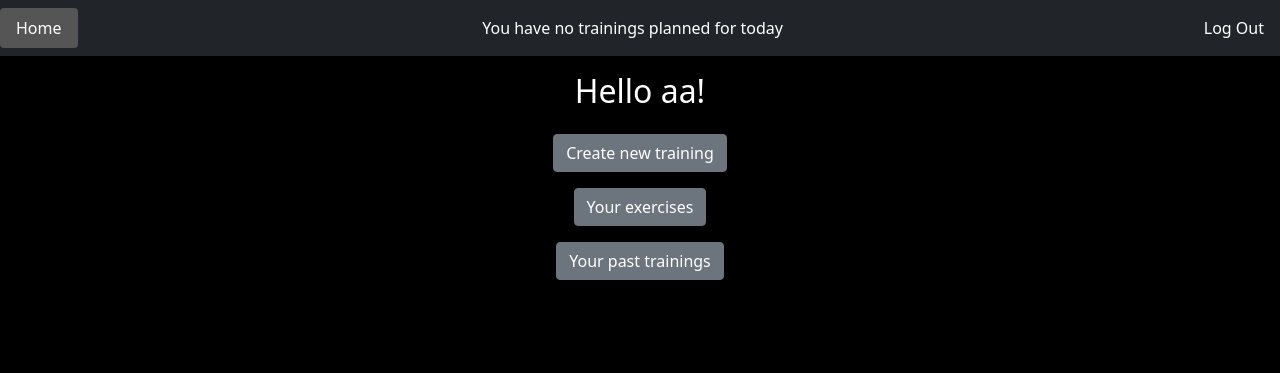
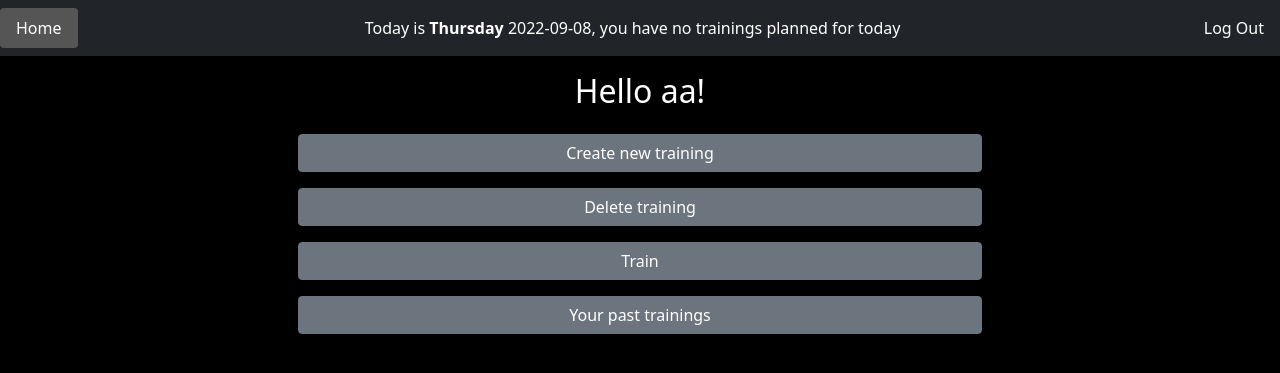
Before and after one commit to tycjan-k/FinalProject, a Flask app: page / in a window 1280 px wide. Shown: the top 373 px of the page. Run offline with Flask 2, Linux system fonts and the light colour scheme; a user stored in the database is signed in; tables that the repository leaves empty hold one stand-in row (values such as "Sample post"); some libraries are stand-ins or nearby versions.

Commit message:
Added delete training option

```diff
--- a/app.py
+++ b/app.py
@@ -148,9 +148,10 @@ def userhome():
 
     #Your trainings tab
     user_types = db.execute("SELECT DISTINCT type FROM trainings WHERE user_id = ?", user)
+    trainings = db.execute("SELECT * FROM trainings WHERE user_id = ?", user)
 
     return render_template("userhome.html", date=date, day=day, tday=tday,
-    username=session["username"], user_types=user_types)
+    username=session["username"], user_types=user_types, trainings=trainings)
 
 
 @app.route("/train", methods=["GET", "POST"])
@@ -170,6 +171,9 @@ def train():
         x = datetime.datetime.now()
         day = x.strftime("%A")
         tdate = datetime.date.today()
+        note = request.form.get("note")
+
+        #get ID from trainings
         idt = db.execute("SELECT id FROM trainings WHERE type = ? AND name = ?", typ, name)
         idt = idt[0]['id']
 
@@ -182,8 +186,8 @@ def train():
 
 
         #Insert data into table
-        db.execute("INSERT INTO exercises (idt, user_id, type, name, weight, unit, reps, duration, day, tdate, sets) VALUES (?,?,?,?,?,?,?,?,?,?,?)", idt, session["user_id"], typ, name, weight, unit,
-        reps, duration, day, tdate, s)
+        db.execute("INSERT INTO exercises (idt, user_id, type, name, weight, unit, reps, duration, day, tdate, sets, notes) VALUES (?,?,?,?,?,?,?,?,?,?,?,?)", idt, session["user_id"], typ, name, weight, unit,
+        reps, duration, day, tdate, s, note)
         #give feedback to the user
         flash('Set added')
 
@@ -205,20 +209,26 @@ def new():
 
 @app.route("/filtr")
 def filtr():
+    #return table data based of filtered training id
     user = session["user_id"]
     user_table = db.execute("SELECT * FROM exercises WHERE user_id = ? ORDER BY id DESC", user)
     user_trens = db.execute("SELECT DISTINCT idt, type, name, tdate, sets FROM exercises WHERE user_id = ?", user)
     crytid = request.args.get("crytid")
     if crytid == 'all':
         return render_template("all.html", user_table=user_table, user_trens=user_trens, crytid=crytid)
+
+    #if id == type, then return all the exercises of a given type
     for training in user_trens:
         if crytid == training["type"]:
             return render_template("all.html", user_table=user_table, user_trens=user_trens, crytid=crytid)
+
+    #if id is a concrete exercise return just this exercise
     crytid = int(crytid)
     return render_template("filtr.html", user_table=user_table, user_trens=user_trens, crytid=crytid)
 
 @app.route("/filtype")
 def filtype():
+    # return trainings filtered by types
     user = session["user_id"]
     typ = request.args.get("type")
     if typ == 'all':
@@ -227,3 +237,11 @@ def filtype():
     else:
         trainings = db.execute("SELECT * FROM trainings WHERE user_id = ? AND type = ?", user, typ)
     return jsonify(trainings)
+
+@app.route("/delete", methods=["POST"])
+def delete():
+    #deleting the chosen training based on chosen ID
+    idt = request.form.get("del_id")
+    db.execute("DELETE FROM trainings WHERE id = ?", idt)
+    flash('Training Deleted')
+    return redirect("/")
--- a/static/styles.css
+++ b/static/styles.css
@@ -34,6 +34,14 @@ a:hover {
     background-color: #104080;
     color: white;
 }
+.btn-newer {
+    background-color: #6481a7;
+    color: white;
+}
+.btn-newer:hover {
+    background-color: #c43636;
+    color: white;
+}
 .table {
     border: 1px;
     border-color: white;
--- a/templates/all.html
+++ b/templates/all.html
@@ -13,6 +13,7 @@
                         <td>{{ training["weight"] }} {{ training["unit"] }}</td>
                         <td>&times;{{ training["reps"] }}</td>
                         <td>{{ training["duration"] }} sec.</td>
+                        <td>{{ training["notes"] }}</td>
                     </tr>
                     {% if var.update({'first': false}) %}{% endif %}
                 {% else %}
@@ -20,6 +21,7 @@
                         <td>{{ training["weight"] }} {{ training["unit"] }}</td>
                         <td>&times;{{ training["reps"] }}</td>
                         <td>{{ training["duration"] }} sec.</td>
+                        <td>{{ training["notes"] }}</td>
                     </tr>
                 {% endif %}
             {% endif %}
--- a/templates/filtr.html
+++ b/templates/filtr.html
@@ -11,6 +11,7 @@
                     <td>{{ training["weight"] }} {{ training["unit"] }}</td>
                     <td>&times;{{ training["reps"] }}</td>
                     <td>{{ training["duration"] }} sec.</td>
+                    <td>{{ training["notes"] }}</td>
                     </tr>
                     {% if var.update({'first': false}) %}{% endif %}
                 {% else %}
@@ -18,6 +19,7 @@
                         <td>{{ training["weight"] }} {{ training["unit"] }}</td>
                         <td>&times;{{ training["reps"] }}</td>
                         <td>{{ training["duration"] }} sec.</td>
+                        <td>{{ training["notes"] }}</td>
                     </tr>
                 {% endif %}
             {% endif %}
--- a/templates/userhome.html
+++ b/templates/userhome.html
@@ -8,7 +8,7 @@
     {% if tday %}
         <li class="nav-item mx-auto"> Today is <b>{{ day }}</b> {{ date }}, which means it is {% for t in tday %}<b>{{ t["type"] }} </b>{% endfor %} day! </li>
     {% else %}
-        <li class="nav-item mx-auto"> You have no trainings planned for today</li>
+        <li class="nav-item mx-auto"> Today is <b>{{ day }}</b> {{ date }}, you have no trainings planned for today</li>
     {% endif %}
 {% endblock %}
 
@@ -17,12 +17,44 @@
         Hello {{ username }}!
     </h2>
 
+    <div class="container-fluid mx-auto">
         <form action="/new" method="get">
-            <button class="btn btn-secondary mt-3" type="submit">Create new training</button>
+            <button class="btn btn-secondary mt-3 w-75" type="submit">Create new training</button>
         </form>
-    <div class="container-fluid mt-3">
-        <button class="btn btn-secondary" type="button" data-bs-toggle="collapse" data-bs-target="#trainings" aria-expanded="false" aria-controls="trainings">
-                Your exercises
+    </div>
+
+        <div class="container-fluid mt-3 mx-auto">
+            <button class="btn btn-secondary w-75" type="button" data-bs-toggle="collapse" data-bs-target="#delete" aria-expanded="false" aria-controls="delete">
+                    Delete training
+            </button>
+            <div class="collapse" id="delete">
+
+                {% for Typ in user_types %}
+                    <div class="container-fluid">
+                        <button class="btn btn-new mt-3" type="button" data-bs-toggle="collapse" data-bs-target="#{{ Typ['type'] }}">{{ Typ["type"] }}</button>
+
+                        {% for training in trainings %}
+                        {% if training["type"] == Typ["type"] %}
+                            <div class="collapse" id="{{ Typ['type'] }}">
+                                <form action="/delete" method="post">
+                                    <div class="container-fluid mt-3">
+                                        <input type="hidden" name="del_id" value="{{ training['id'] }}">
+                                        <button class="btn btn-newer" type="submit">{{ training["name"] }}</button>
+                                    </div>
+                                </form>
+                            </div>
+                        {% endif %}
+                        {% endfor %}
+
+                    </div>
+                {% endfor %}
+
+            </div>
+        </div>
+
+    <div class="container-fluid mt-3 mx-auto">
+        <button class="btn btn-secondary w-75" type="button" data-bs-toggle="collapse" data-bs-target="#trainings" aria-expanded="false" aria-controls="trainings">
+                Train
         </button>
         <div class="collapse" id="trainings">
 
@@ -37,22 +69,23 @@
 
         </div>
     </div>
-        <div class="container-fluid mt-3">
-            <button class="btn btn-secondary" type="button" data-bs-toggle="collapse" data-bs-target="#past" aria-expanded="false" aria-controls="past">
+
+        <div class="container-fluid mt-3 mx-auto">
+            <button class="btn btn-secondary w-75" type="button" data-bs-toggle="collapse" data-bs-target="#past" aria-expanded="false" aria-controls="past">
                 Your past trainings
             </button>
             <div class="collapse" id="past">
 
-                <select class="form-select mt-3 w-25 mx-auto" id="filtype">
+                <select class="form-select mt-3 w-75 mx-auto" id="filtype">
                     <option selected disabled>Choose exercise type</option>
                     <option value="all">All types</option>
                     {% for typ in user_types %}
-                    <option value="{{ typ['type'] }}">{{ typ['type'] }}</option>
+                    <option>{{ typ['type'] }}</option>
                     {% endfor %}
                 </select>
 
                 <div class="container mt-3">
-                    <select class="form-select mt-3 w-25 mx-auto" id="filtr">
+                    <select class="form-select mt-3 w-75 mx-auto" id="filtr">
                         <option selected disabled>Choose exercise</option>
                     </select>
 
@@ -68,6 +101,7 @@
                                 <th>Weight</th>
                                 <th>Repetitions</th>
                                 <th>Duration</th>
+                                <th>Notes</th>
                             </tr>
                             </thead>
                             <tbody id="filtr_table">
@@ -100,11 +134,8 @@
                             for (let t in trainings) {
                                 let name = trainings[t]["name"];
                                 let id = trainings[t]["id"];
-                                console.log(id);
-                                console.log(name);
                                 html += '<option value = "' + id + '">' + name + '</option>';
                             }
-                            console.log(html);
                             document.getElementById('filtr').innerHTML = html;
                         });
                     </script>
```
Also changed, not shown: static/ajax.js (deleted, +0 -29 lines), templates/new.html (+4 -3 lines), templates/train.html (+11 -4 lines), fp.db, 1 other file.
